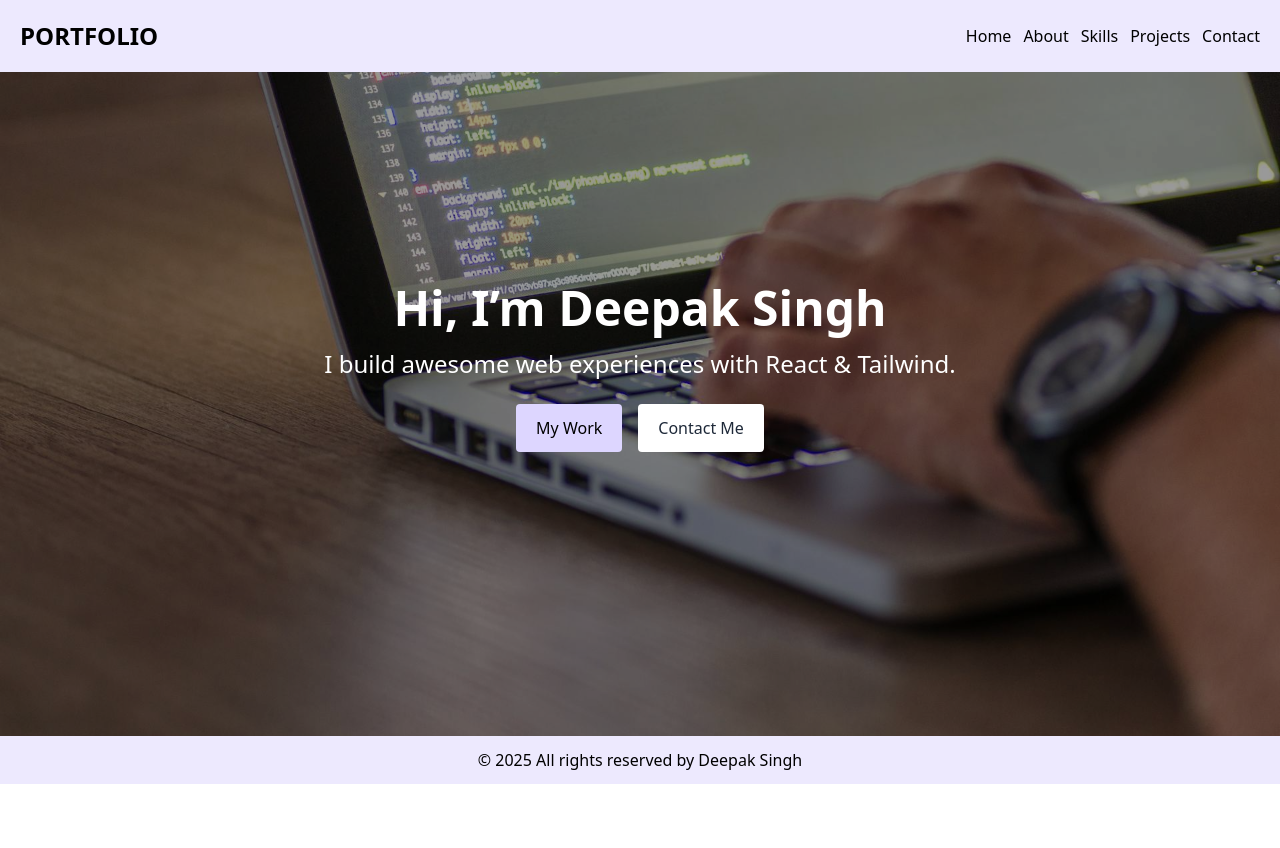
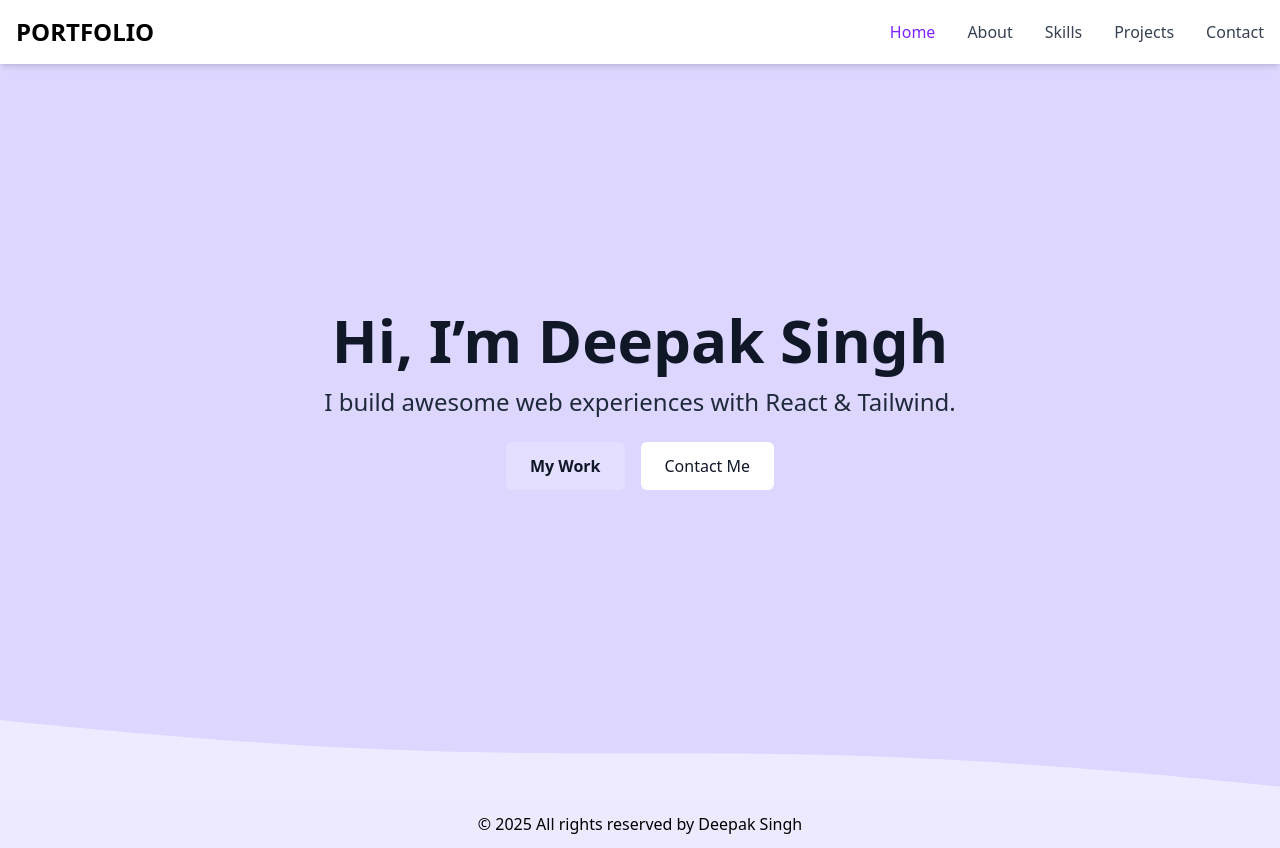
Before and after one commit to singdeepak/myportfolio, a React (Vite) app: page / in a window 1280 px wide. Before the commit the page ends 800 px from the top, so only its background shows below. Built offline with nearby package versions, Linux system fonts and the light colour scheme.

Commit message:
Fixed design of home page

```diff
--- a/src/components/About.jsx
+++ b/src/components/About.jsx
@@ -25,12 +25,14 @@ export default function About() {
             I specialize in crafting pixel-perfect UIs, integrating APIs, and optimizing performance. When I'm not coding, you can find me exploring new design trends, contributing to open-source, or hiking in the mountains.
           </p>
           <a
-            href="../assets/Deepak-Resume.pdf"
-            className="inline-block px-6 py-3 bg-violet-300 text-dark rounded-lg shadow hover:bg-violet-400 transition cursor-pointer"
-            download
+            href="/assets/Deepak-Resume.pdf"
+            download="Deepak-Resume.pdf"
+            className="inline-block px-6 py-3 bg-violet-300 text-dark rounded-lg shadow hover:bg-violet-400 transition"
           >
             Download Resume
           </a>
+
+
         </div>
       </div>
 
--- a/src/components/Home.jsx
+++ b/src/components/Home.jsx
@@ -1,35 +1,40 @@
 import React from 'react';
-import hero1 from '../assets/hero-1.jpg';
-import Projects  from '../components/Projects';
-import Contact  from '../components/Contact';
-import { Link } from "react-router-dom";
+import { Link } from 'react-router-dom';
 
 export default function Hero() {
   return (
-    <section className="relative bg-amber-300 overflow-hidden">
-      <img
-        src={hero1}
-        alt="hero"
-        className="w-full h-auto object-cover md:h-[calc(100vh-4rem)]"
-      />
-
-      {/* Overlay text */}
-      <div className="absolute inset-0 flex flex-col justify-center items-center bg-black/40 p-4">
-        <h1 className="text-white text-3xl sm:text-4xl md:text-5xl font-bold mb-4 text-center">
+    <section className="relative h-screen bg-violet-200 overflow-hidden">
+      <div className="relative z-10 flex flex-col items-center justify-center h-full px-4 text-center">
+        <h1 className="text-gray-900 text-5xl sm:text-6xl font-bold mb-4">
           Hi, I’m Deepak Singh
         </h1>
-        <p className="text-white text-lg sm:text-xl md:text-2xl mb-6 text-center max-w-2xl">
+        <p className="text-gray-800 text-lg sm:text-xl md:text-2xl mb-6 max-w-2xl">
           I build awesome web experiences with React & Tailwind.
         </p>
-        <div className="flex space-x-4">
-          <Link to="/projects">
-            <button className="px-5 py-3 bg-violet-200 text-dark rounded hover:bg-violet-100 transition cursor-pointer">My Work</button>
+        <div className="flex flex-col sm:flex-row gap-4">
+          <Link to="/projects" className="group relative inline-block px-6 py-3 rounded-md">
+            <div className="absolute inset-0 bg-white opacity-20 group-hover:opacity-30 transition duration-300 rounded-md"></div>
+            <span className="relative text-gray-900 font-semibold">My Work</span>
           </Link>
-
-          <Link to="/contact">
-            <button className="px-5 py-3 bg-white text-gray-800 rounded cursor-pointer">Contact Me</button>
+          <Link to="/contact" className="px-6 py-3 bg-white text-gray-900 rounded-md hover:bg-gray-100 transition">
+            Contact Me
           </Link>
         </div>
+      </div>
+
+      {/* Decorative bottom wave using SVG */}
+      <div className="absolute bottom-0 w-full overflow-hidden leading-none">
+        <svg
+          className="relative block w-full h-20"
+          xmlns="http://www.w3.org/2000/svg"
+          preserveAspectRatio="none"
+          viewBox="0 0 1200 120"
+        >
+          <path
+            d="M0,0 C600,100 600,0 1200,100 L1200,120 L0,120 Z"
+            fill="rgba(255,255,255,0.5)"
+          />
+        </svg>
       </div>
     </section>
   );
--- a/src/components/Navbar.jsx
+++ b/src/components/Navbar.jsx
@@ -1,16 +1,29 @@
-import React, { useState, useEffect } from 'react'
-import { Link } from 'react-router-dom'
+import React, { useState, useEffect, useRef } from 'react'
+import { NavLink } from 'react-router-dom'
 import { AiOutlineMenu, AiOutlineClose } from 'react-icons/ai'
 
-function Navbar() {
+export default function Navbar() {
   const [navOpen, setNavOpen] = useState(false)
+  const menuRef = useRef(null)
+
+  // Close the mobile nav when clicking or focusing outside
+  useEffect(() => {
+    const handleClickOutside = e => {
+      if (navOpen && menuRef.current && !menuRef.current.contains(e.target)) {
+        setNavOpen(false)
+      }
+    }
+    window.addEventListener('click', handleClickOutside)
+    window.addEventListener('focusin', handleClickOutside)
+    return () => {
+      window.removeEventListener('click', handleClickOutside)
+      window.removeEventListener('focusin', handleClickOutside)
+    }
+  }, [navOpen])
 
   useEffect(() => {
-    // Prevent body scroll when nav is open
     document.body.classList.toggle('overflow-hidden', navOpen)
-    return () => {
-      document.body.classList.remove('overflow-hidden')
-    }
+    return () => document.body.classList.remove('overflow-hidden')
   }, [navOpen])
 
   const navItems = [
@@ -23,47 +36,59 @@ function Navbar() {
 
   return (
     <>
-      <header className="p-5 bg-violet-100 flex justify-between items-center fixed w-full top-0 z-50">
+      {/* Header */}
+      <header className="fixed top-0 left-0 right-0 bg-white shadow-md z-50 mb-4">
+        <div className="max-w-7xl mx-auto px-4 h-16 flex items-center justify-between">
           <p className="uppercase text-2xl font-bold">Portfolio</p>
 
           {/* Desktop nav */}
-        <nav className="hidden md:flex gap-3">
+          <nav className="hidden md:flex gap-8">
             {navItems.map(item => (
-            <Link
+              <NavLink
                 key={item.to}
                 to={item.to}
-              className="hover:text-violet-400 cursor-pointer"
+                className={({ isActive }) =>
+                  `transition-colors duration-200 ${
+                    isActive ? 'text-violet-600' : 'text-gray-700 hover:text-violet-400'
+                  }`
+                }
               >
                 {item.label}
-            </Link>
+              </NavLink>
             ))}
           </nav>
 
-        {/* Hamburger icon */}
-        <div
-          className="md:hidden text-2xl cursor-pointer"
-          onClick={() => setNavOpen(!navOpen)}
+          {/* Mobile menu toggle */}
+          <button
+            className="md:hidden text-3xl p-2"
+            onClick={() => setNavOpen(open => !open)}
+            aria-label="Toggle navigation menu"
           >
             {navOpen ? <AiOutlineClose /> : <AiOutlineMenu />}
+          </button>
         </div>
       </header>
 
-      {/* Mobile navigation */}
+      {/* Mobile menu */}
       <nav
-        className={`fixed top-0 left-0 h-full w-[60%] bg-violet-50 p-5 transform transition-transform duration-300 md:hidden z-50
-          ${navOpen ? 'translate-x-0' : '-translate-x-full'}
-        `}
+        ref={menuRef}
+        className={`fixed top-0 left-0 h-full w-2/3 max-w-xs bg-violet-50/90 backdrop-blur-md p-6 transform transition-transform duration-300 z-40 md:hidden
+          ${navOpen ? 'translate-x-0' : '-translate-x-full'}`}
       >
-        <ul className="flex flex-col gap-4 mt-16">
+        <ul className="flex flex-col gap-6 mt-16">
           {navItems.map(item => (
             <li key={item.to}>
-              <Link
+              <NavLink
                 to={item.to}
                 onClick={() => setNavOpen(false)}
-                className="text-lg hover:text-violet-600"
+                className={({ isActive }) =>
+                  `text-lg transition-colors duration-200 ${
+                    isActive ? 'text-violet-600' : 'text-gray-700 hover:text-violet-600'
+                  }`
+                }
               >
                 {item.label}
-              </Link>
+              </NavLink>
             </li>
           ))}
         </ul>
@@ -71,5 +96,3 @@ function Navbar() {
     </>
   )
 }
-
-export default Navbar
```
Lines whose indentation alone changed are shown as unchanged.
